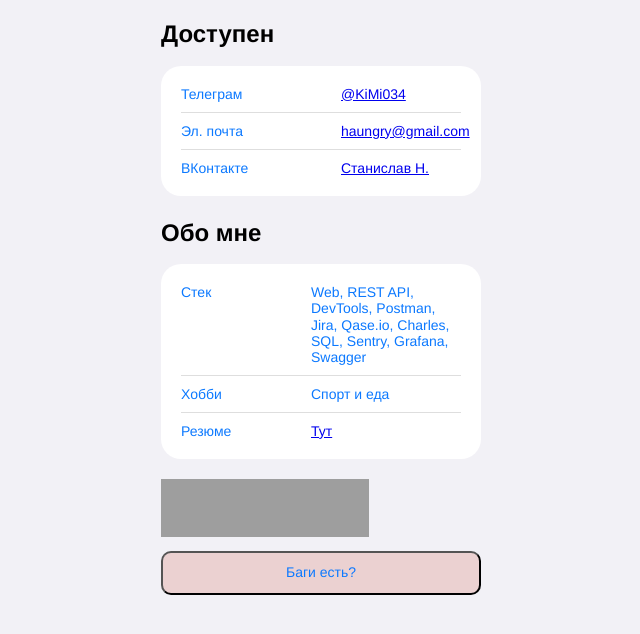
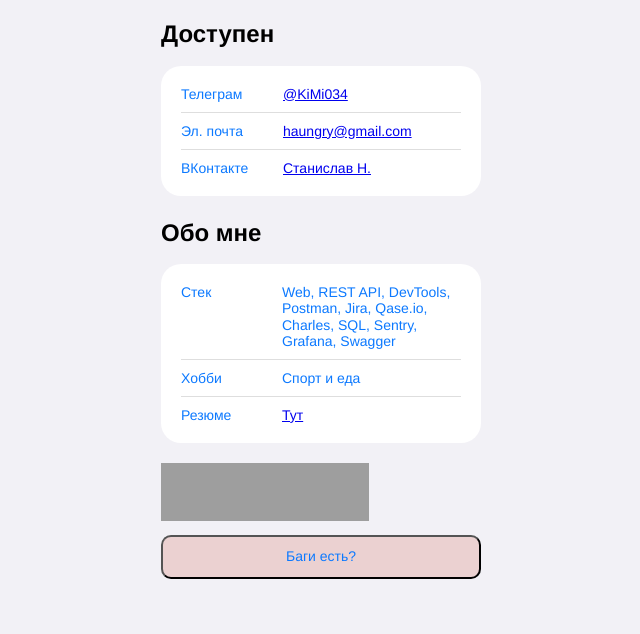
Before and after one commit to KiMi34/kimi34.github.io, a plain HTML site: page index.html in a window 1280 px wide. Shown: the part 226-860 px from the top of the page, without its empty margins (319-959 px from the left). Drawn offline with Linux system fonts and the light colour scheme; grey boxes are pictures that could not be loaded.

Commit message:
style.css

```diff
--- a/style.css
+++ b/style.css
@@ -90,7 +90,7 @@ body {
   flex-direction: row;
   align-items: flex-start;
   padding: 0px 0px 10px;
-  gap: 30px;
+  gap: 1px;
   border-bottom: 1px solid #dedede;
   width: 280px;
 }
```
